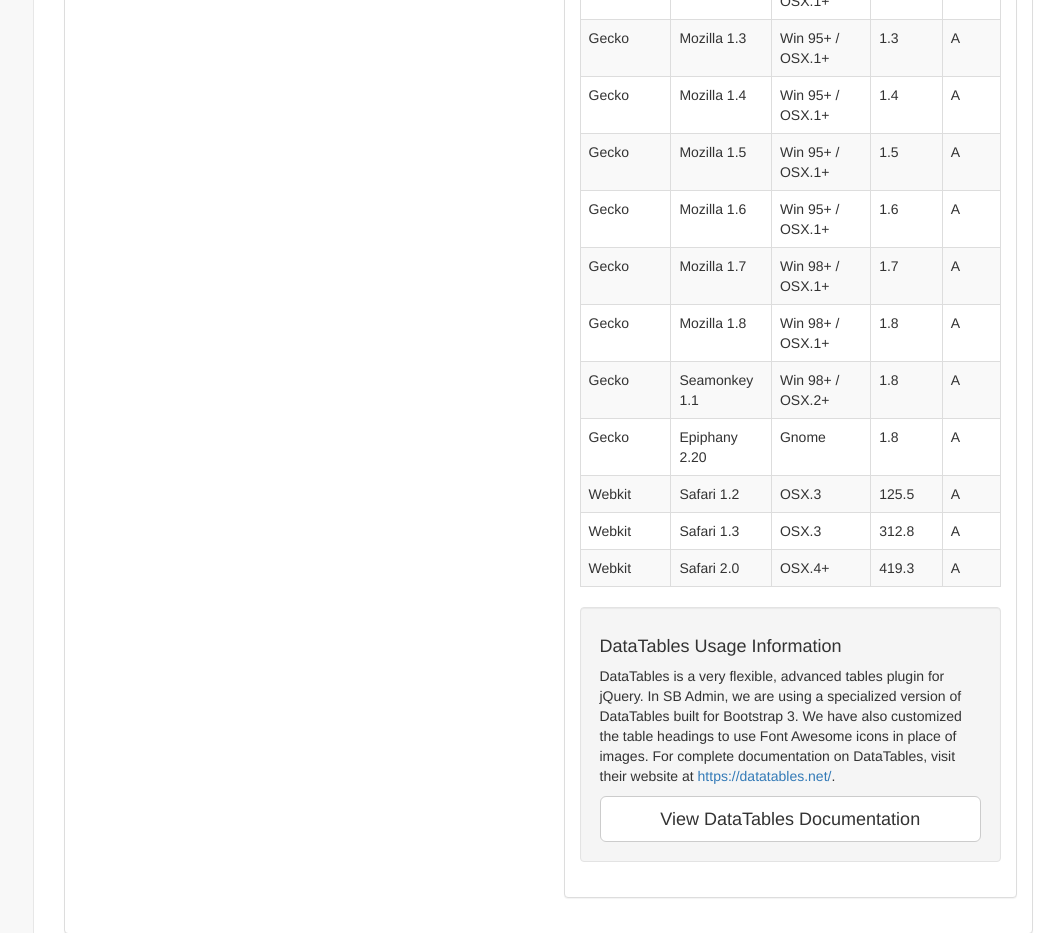
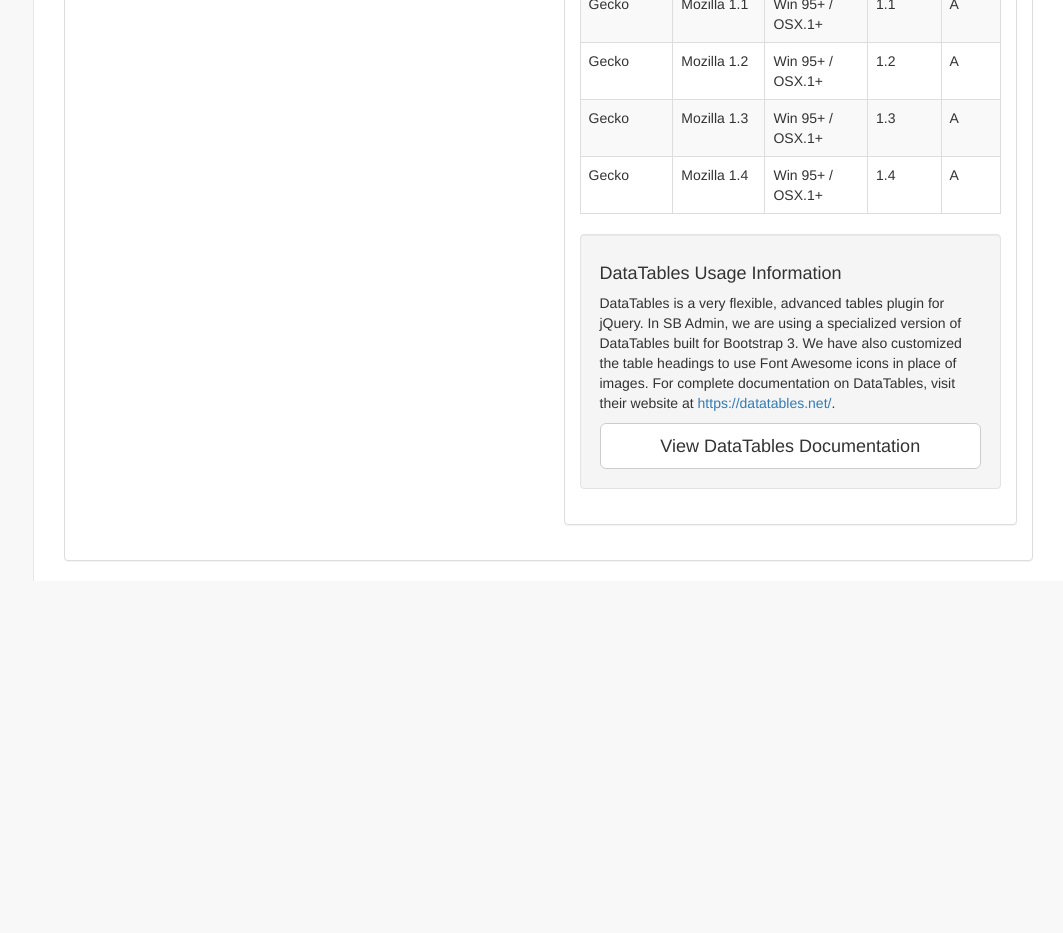
Before and after one commit to phamminhtien305/demodailyreport.io, a website: page pages/forms.html in a window 1280 px wide. Shown: the part 1340-2273 px from the top of the page, without its empty margins (217-1280 px from the left). After the commit the page ends 1921 px from the top, so only its background shows below. Drawn offline with Linux system fonts and the light colour scheme.

Commit message:
Update form

```diff
--- a/pages/forms.html
+++ b/pages/forms.html
@@ -638,69 +638,7 @@
                                         <td class="center">1.4</td>
                                         <td class="center">A</td>
                                     </tr>
-                                    <tr class="gradeA">
-                                        <td>Gecko</td>
-                                        <td>Mozilla 1.5</td>
-                                        <td>Win 95+ / OSX.1+</td>
-                                        <td class="center">1.5</td>
-                                        <td class="center">A</td>
-                                    </tr>
-                                    <tr class="gradeA">
-                                        <td>Gecko</td>
-                                        <td>Mozilla 1.6</td>
-                                        <td>Win 95+ / OSX.1+</td>
-                                        <td class="center">1.6</td>
-                                        <td class="center">A</td>
-                                    </tr>
-                                    <tr class="gradeA">
-                                        <td>Gecko</td>
-                                        <td>Mozilla 1.7</td>
-                                        <td>Win 98+ / OSX.1+</td>
-                                        <td class="center">1.7</td>
-                                        <td class="center">A</td>
-                                    </tr>
-                                    <tr class="gradeA">
-                                        <td>Gecko</td>
-                                        <td>Mozilla 1.8</td>
-                                        <td>Win 98+ / OSX.1+</td>
-                                        <td class="center">1.8</td>
-                                        <td class="center">A</td>
-                                    </tr>
-                                    <tr class="gradeA">
-                                        <td>Gecko</td>
-                                        <td>Seamonkey 1.1</td>
-                                        <td>Win 98+ / OSX.2+</td>
-                                        <td class="center">1.8</td>
-                                        <td class="center">A</td>
-                                    </tr>
-                                    <tr class="gradeA">
-                                        <td>Gecko</td>
-                                        <td>Epiphany 2.20</td>
-                                        <td>Gnome</td>
-                                        <td class="center">1.8</td>
-                                        <td class="center">A</td>
-                                    </tr>
-                                    <tr class="gradeA">
-                                        <td>Webkit</td>
-                                        <td>Safari 1.2</td>
-                                        <td>OSX.3</td>
-                                        <td class="center">125.5</td>
-                                        <td class="center">A</td>
-                                    </tr>
-                                    <tr class="gradeA">
-                                        <td>Webkit</td>
-                                        <td>Safari 1.3</td>
-                                        <td>OSX.3</td>
-                                        <td class="center">312.8</td>
-                                        <td class="center">A</td>
-                                    </tr>
-                                    <tr class="gradeA">
-                                        <td>Webkit</td>
-                                        <td>Safari 2.0</td>
-                                        <td>OSX.4+</td>
-                                        <td class="center">419.3</td>
-                                        <td class="center">A</td>
-                                    </tr>
+
 
                                 </tbody>
                             </table>
```
